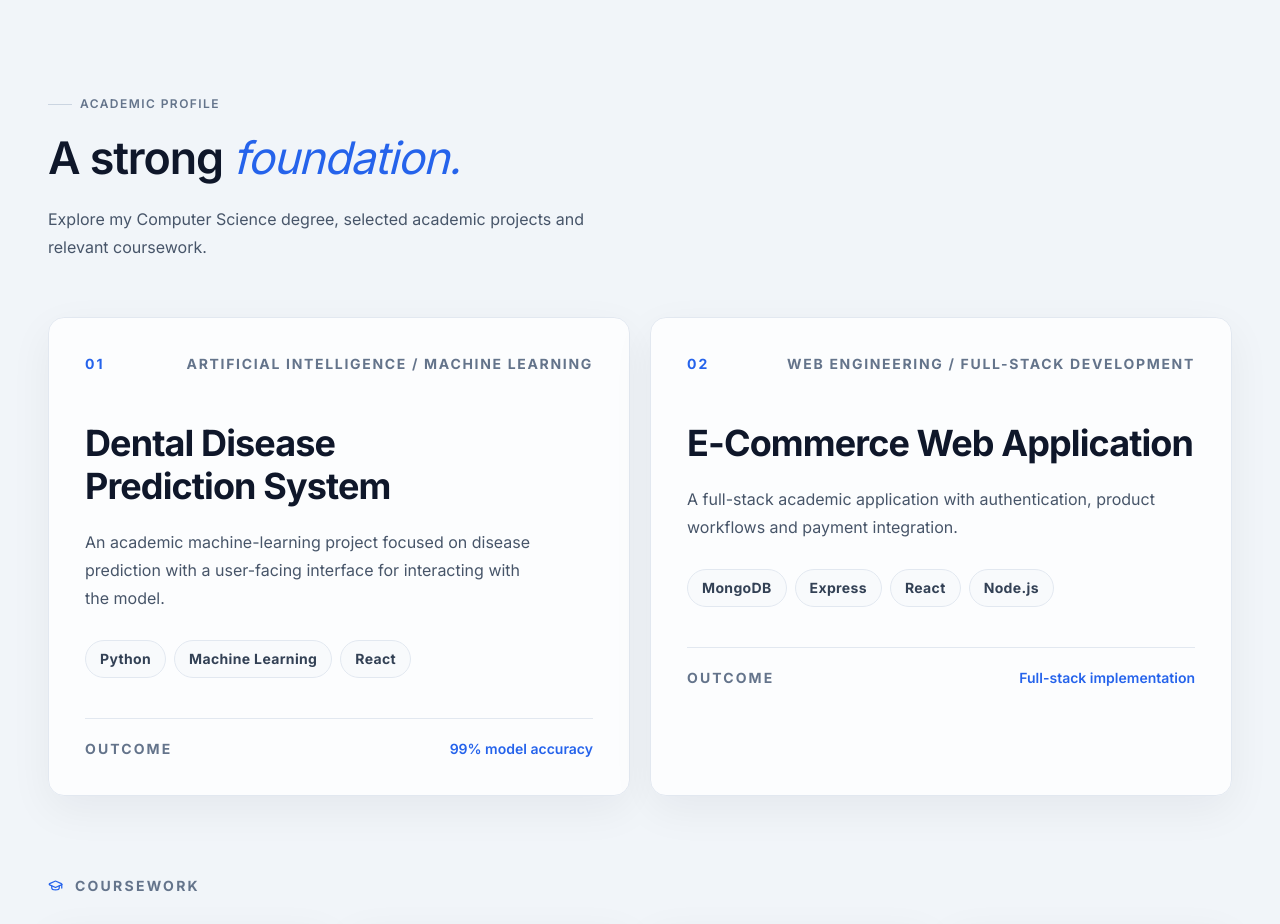
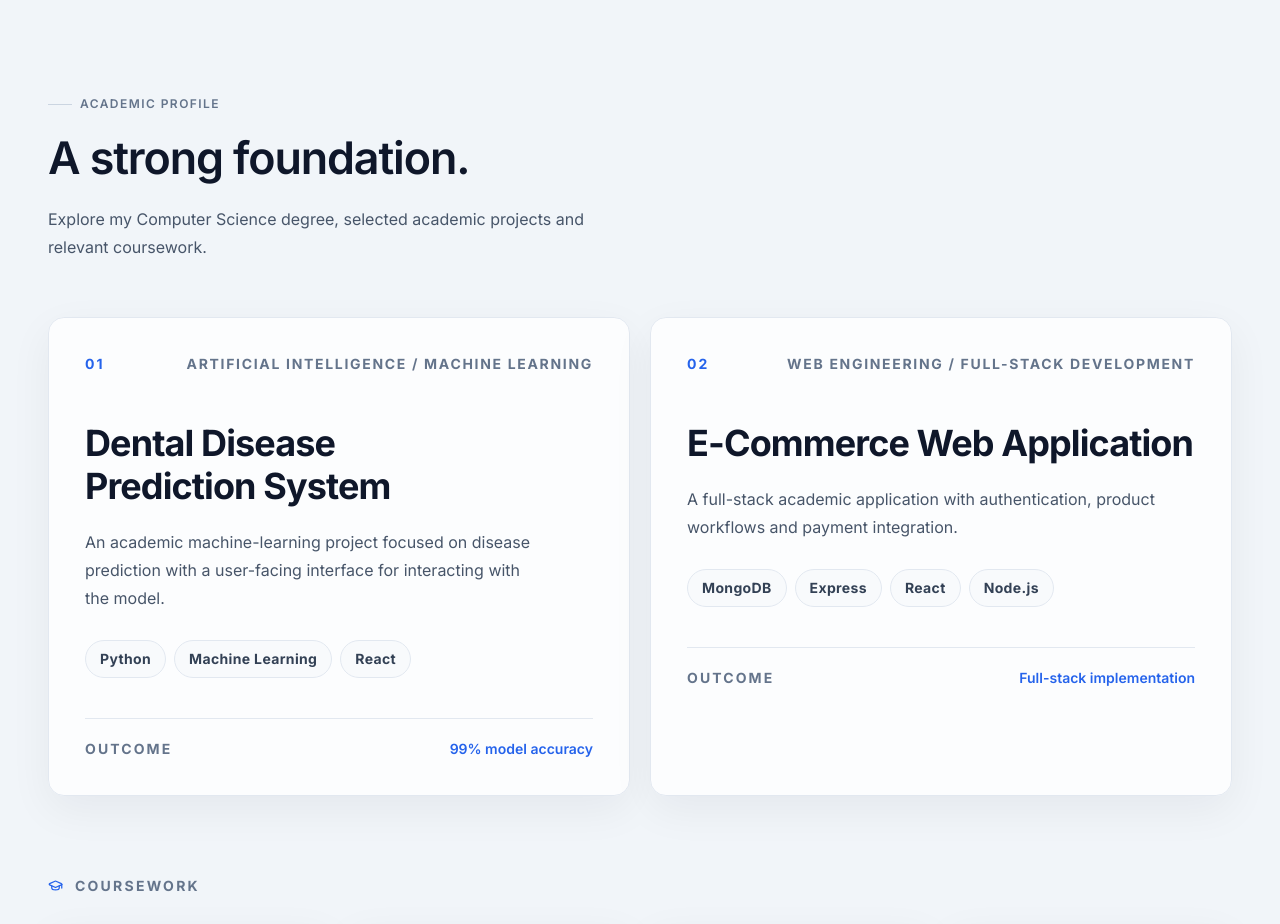
Before and after one commit to Mehedi1-SWE/portfolio, a Next.js app in the folder frontend/: page / in a window 1280 px wide. Shown: the part 1400-2324 px from the top of the page. Built offline with nearby package versions, Linux system fonts and the light colour scheme; no server answers.

Commit message:
Standardize portfolio typography and text styling

```diff
--- a/frontend/components/Academic.tsx
+++ b/frontend/components/Academic.tsx
@@ -46,7 +46,7 @@ export async function Academic() {
   return (
     <section id="academic" className="border-y border-[#E2E8F0] bg-[#F1F5F9] px-4 py-16 sm:px-6 sm:py-20 lg:px-12 lg:py-28">
       <div className="mx-auto max-w-[1280px]">
-        <SectionHeading number="02" eyebrow="Academic profile" title={<>A strong <span className="font-normal italic text-[#2563EB]">foundation.</span></>} description="Explore my Computer Science degree, selected academic projects and relevant coursework." />
+        <SectionHeading eyebrow="Academic profile" title={<>A strong <span className="font-semibold not-italic text-[#0F172A]">foundation.</span></>} description="Explore my Computer Science degree, selected academic projects and relevant coursework." />
 
         <div className="mt-10 grid gap-5 sm:mt-14 lg:grid-cols-2">
           {academicProjects.map((project, index) => (
@@ -56,7 +56,7 @@ export async function Academic() {
                 <span className="min-w-0 max-w-[85%] text-right text-xs font-bold uppercase tracking-[.1em] text-[#64748B] sm:text-sm sm:tracking-[.12em]">{project.course || "Academic Project"}</span>
               </div>
               <h3 className="mt-8 max-w-xl text-3xl font-bold leading-[1.2] tracking-[-.025em] text-[#0F172A] sm:mt-12 md:text-4xl">{project.title}</h3>
-              <p className="mt-5 max-w-xl text-[16px] leading-7 text-[#475569]">{project.description}</p>
+              <p className="mt-5 max-w-xl text-base leading-7 text-[#475569]">{project.description}</p>
               <div className="mt-7 flex flex-wrap gap-2">
                 {(project.technologies || []).map((item) => <span key={item} className="inline-flex items-center rounded-full border border-[#E2E8F0] bg-[#F8FAFC] px-3.5 py-2 text-sm font-bold tracking-[.025em] text-[#334155] transition hover:-translate-y-0.5 hover:border-[#CBD5E1] hover:bg-white">{item}</span>)}
               </div>
```
